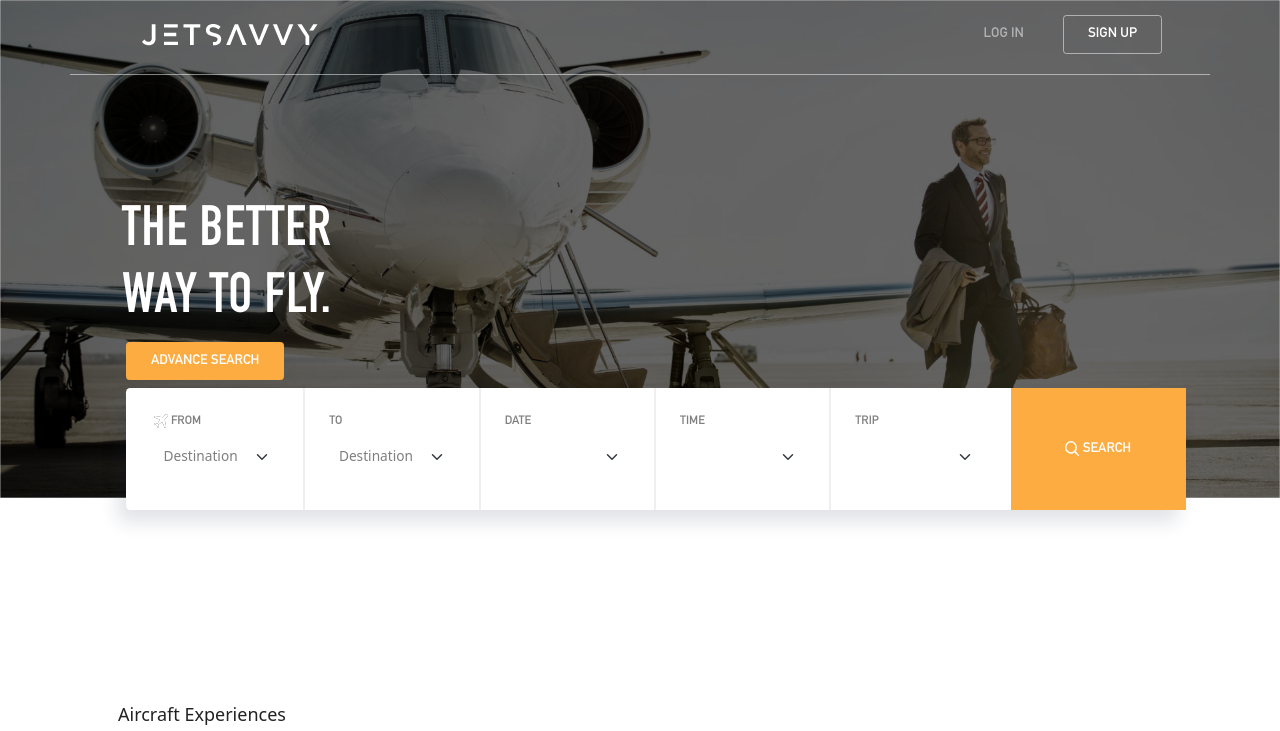
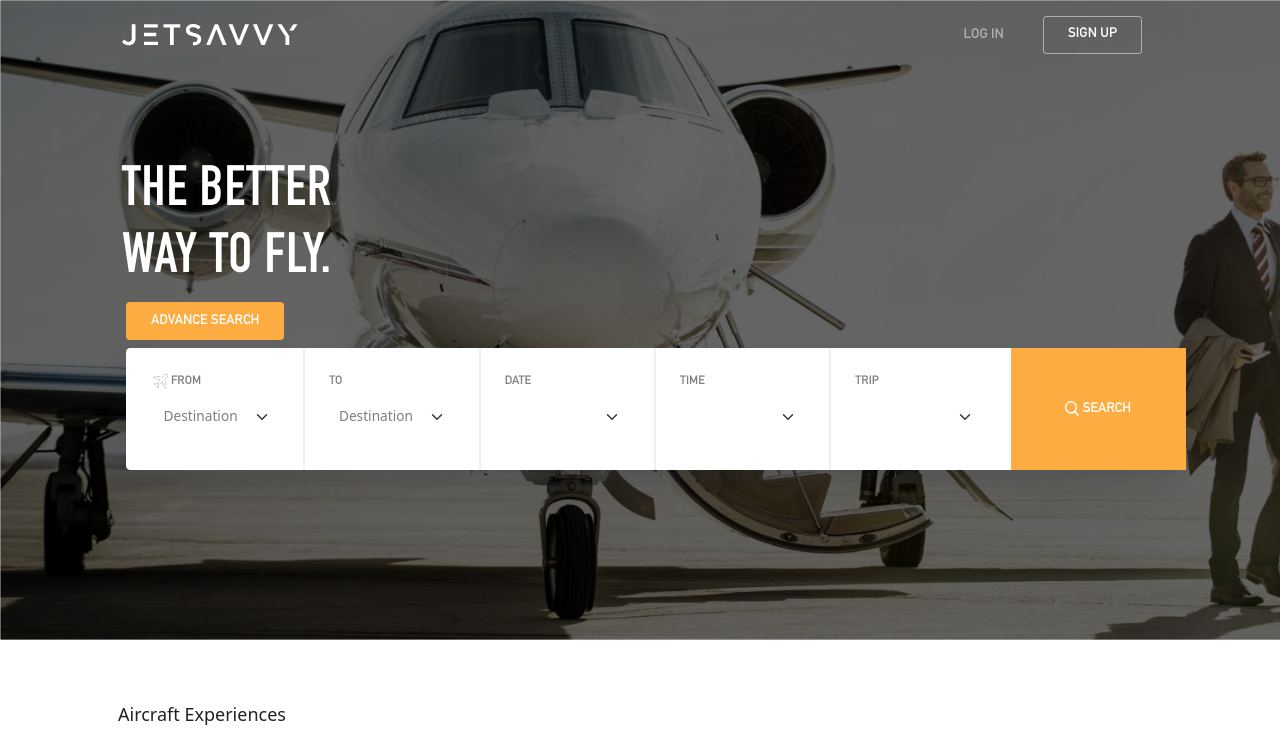
Before and after one commit to Ryandinulfatah12/jetsavvy-beta, a website: page index.html in a window 1280 px wide. Shown: the top 731 px of the page. Drawn offline with Linux system fonts and the light colour scheme.

Commit message:
update final final

```diff
--- a/assets/css/clientside.css
+++ b/assets/css/clientside.css
@@ -10,12 +10,10 @@ hr {
 	width: 100%;
 	height: 100%;
 	background-size: cover;
-	background-repeat: no-repeat;
 	object-fit: fill;
 	object-position: center;
 	margin-top: -70px;
-
-	text-align: center;
+	/*text-align: center;*/
 	position: relative;
 }
 
@@ -32,7 +30,7 @@ hr {
 	z-index: 1;
 }
 .filter {
-	padding-top: 200px;
+	padding-top: 160px;
 }
 
 .figure-img::after {
@@ -55,8 +53,10 @@ hr {
 /* DEKSTOP VER */
 @media (min-width: 992px) {
 	.jumbotron {
-		-webkit-background-size: contain;
-		background-size: contain;
+		/*-webkit-background-size: auto;
+		background-size: auto;*/
+		/*background-repeat: no-repeat;*/
+		width: 100%;
 		height: 640px;
 	}
 	.nav-link {
--- a/assets/scss/main.scss
+++ b/assets/scss/main.scss
@@ -169,6 +169,7 @@ option {
 		color: $border-profile-color;
 		height: 2px;
 		margin: 20px;
+		z-index: 99;
 	}
 
 }
--- a/index.html
+++ b/index.html
@@ -18,7 +18,7 @@
 <body class="SFproReg">
   <!-- Start Navbar -->
   <header class="navbar fixed-top navbar-expand-lg navbar-light p-3">
-    <div class="container px-lg-5 border-bottom-custom-op-50">
+    <div class="container px-lg-5">
       <img src="assets/img/logo-landingpage.png" alt="brand" class="navbar-brand ml-lg-4">
       <button class="navbar-toggler" type="button" data-toggle="collapse" data-target="#navbarNavAltMarkup" aria-controls="navbarNavAltMarkup" aria-expanded="false" aria-label="Toggle navigation">
         <span class="navbar-toggler-icon"></span>
@@ -30,6 +30,7 @@
         </div>
       </div>
     </div>
+    <hr>
   </header>
   <!-- End Navbar -->
 
```
